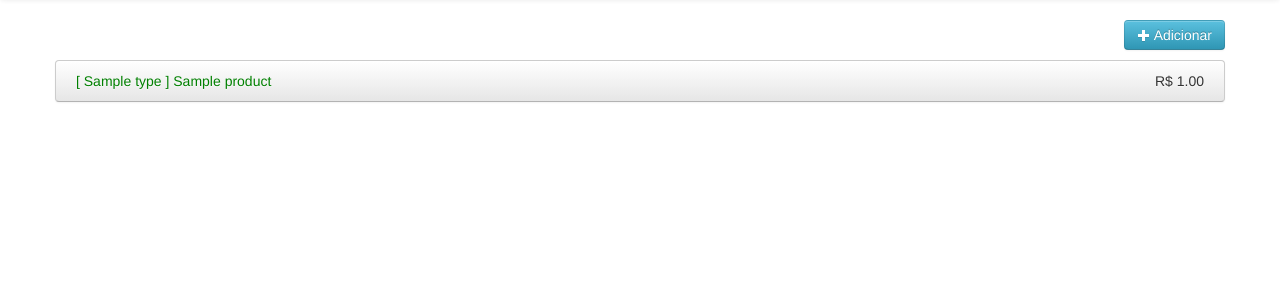
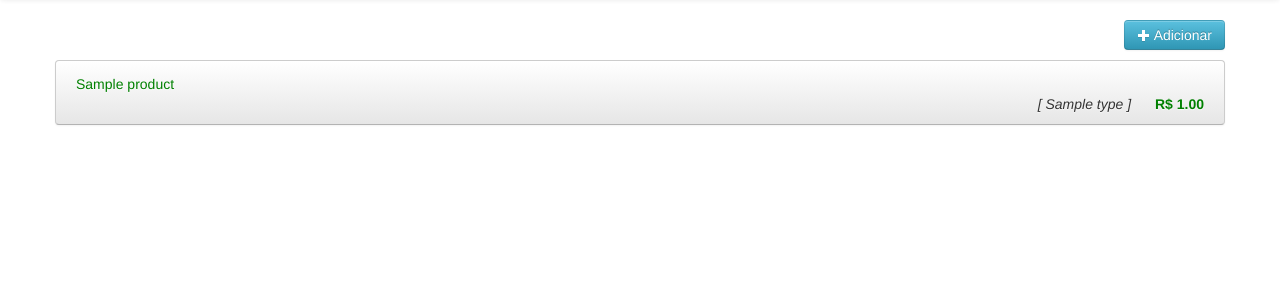
Before and after one commit to PauloMartins/finance, a Django app: template finance/templates/product.html in a window 1280 px wide. Shown: the part 42-342 px from the top of the page. Run offline with Django 3.2, Linux system fonts and the light colour scheme; tables that the repository leaves empty hold one stand-in row (values such as "Sample post"); the template is opened without the code that fills it: values that come from a table or form of the project are taken from there, most other values are stand-ins (such as "Sample title", 1, 10 or a date in 2020); parts of the project's set-up code (start-up, migrations or seed data) failed here and were passed over; some libraries are stand-ins or nearby versions.

Commit message:
Adjustments

```diff
--- a/finance/media/css/main.css
+++ b/finance/media/css/main.css
@@ -1,6 +1,7 @@
 a { outline: none !important; }
 .hide { display: none !important; }
-span.success { color: green; }
+strong.success, span.success { color: green; }
+.ar { text-align: right; }
 
 .login {
 	margin-top: 10%;
@@ -14,3 +15,16 @@ ul.list li a {
 	text-align: left;
 	padding: 10px 20px;
 }
+
+ul.list li a span {
+	display: block;
+}
+
+ul.list li a span.item {
+	margin-top: 3px;
+}
+
+ul.list li a span strong {
+	display: inline-block;
+	margin-left: 20px;
+}
--- a/finance/media/js/main.js
+++ b/finance/media/js/main.js
@@ -1,6 +1,6 @@
 (function(){
 
-	$("a[data-toggle=popover]").popover().click(function(e) {
+	$("a[data-toggle=popover]").popover().bind('click', function(e) {
 		e.preventDefault()
 		$item = $(this)
 
@@ -13,7 +13,8 @@
 				function( response ) {
 					if ( response.status ) {
 						$this.removeClass('btn-info').addClass('btn-success disabled');
-						$item.find('span.pull-left').addClass('success');
+						$item.find('span.item').addClass('success');
+						$item.find('strong').addClass('success');
 					}
 				}
 			);
--- a/finance/templates/product.html
+++ b/finance/templates/product.html
@@ -13,11 +13,11 @@
 		{% for item in items %}
 			<li>
 				<a href="#" class="btn btn-block clearfix" data-original-title="" data-content="<a href='#' class='btn {% if item.status == 1 %}btn-success disabled{% else %}btn-info{% endif %}' rel='status' data-status='1' data-product-id='{{ item.id }}'><i class='icon-ok icon-white'></i></a> <a href='/product/{{ item.id }}' class='btn' title='Editar'><i class='icon-pencil'></i></a> <a href='/product/delete/{{ item.id }}' class='btn btn-danger' title='Deletar'><i class='icon-remove icon-white'></i></a>" data-html="true" data-placement="bottom" data-toggle="popover">
-					<span class="pull-left {% if item.status == 1 %}success{% endif %}">
-						[ {{ item.type.name }} ] {{ item.name }}
+					<span class="item {% if item.status == 1 %}success{% endif %}">
+						{{ item.name }}
 					</span>
-					<span class="pull-right">
-						{{ item.number_formated }}
+					<span class="ar">
+						<i>[ {{ item.type.name }} ]</i> <strong class="{% if item.status == 1 %}success{% endif %}">{{ item.number_formated }}</strong>
 					</span>
 				</a>
 			</li>
```
Also changed, not shown: finance/settings.py (+14 -1 lines), 8 other files.
